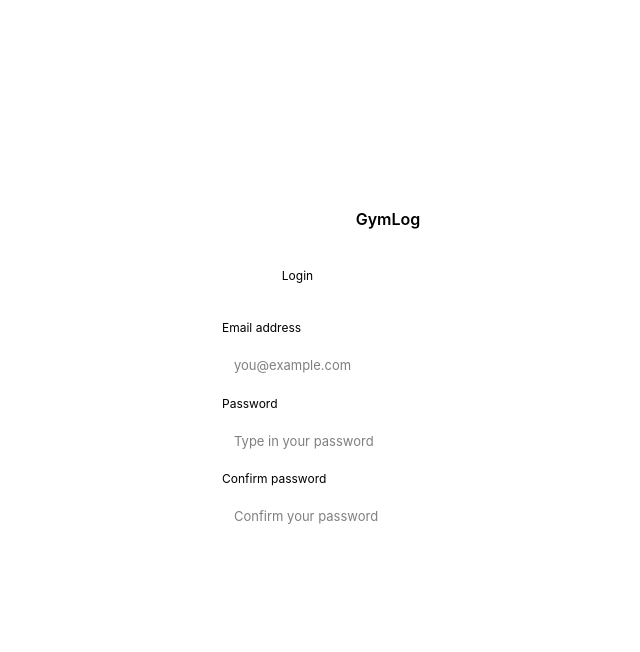
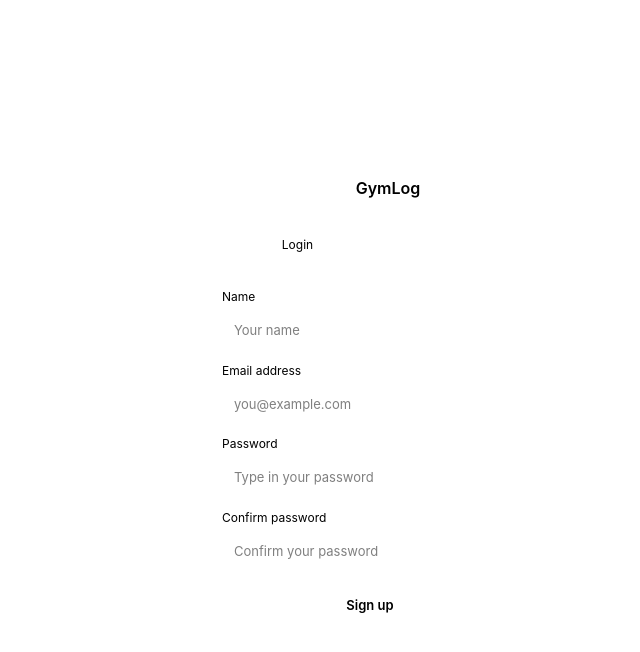
Before and after one commit to chinghaoh/gymlog-frontend, a React (Vite) app: page /login in a window 1280 px wide. Both pictures are taken after a click on the button "Register". Shown: the top 652 px of the page, without its empty margins (270-910 px from the left). Built offline with nearby package versions, Linux system fonts and the light colour scheme; the HTML template or start-up script is replaced by a standard one.

Commit message:
feat: backend connected, login page with basic validation added

```diff
--- a/src/components/pages/login.jsx
+++ b/src/components/pages/login.jsx
@@ -1,7 +1,99 @@
 import { useState } from "react"
+import { apiClient } from '../../lib/ApiClient'
+import { useNavigate } from "react-router-dom"
+
 
 export default function Login() {
     const [isLogin, setIsLogin] = useState(true)
+    const [name, setName] = useState("")
+    const [email, setEmail] = useState("")
+    const [password, setPassword] = useState("")
+    const [confirmPassword, setConfirmPassword] = useState("")
+    const [error, setError] = useState("")
+    const [touched, setTouched] = useState({})
+
+    const navigate = useNavigate()
+
+
+    const handleBlur = (field) => {
+        setTouched(prev => ({ ...prev, [field]: true }))
+    }
+
+    const getFieldError = (field) => {
+        if (!touched[field]) return null
+        if (field === 'email' && !email.includes('@')) return 'Please enter a valid email'
+        if (field === 'password' && password.length < 6) return 'Password must be at least 6 characters'
+        if (field === 'confirmPassword' && password !== confirmPassword) return 'Passwords do not match'
+        if (field === 'name' && name.trim() === '') return 'Please enter your name'
+        return null
+    }
+
+    const validate = () => {
+        if (!email.includes('@')) { setError('Please enter a valid email'); return false }
+        if (password.length < 6) { setError('Password must be at least 6 characters'); return false }
+        if (!isLogin && password !== confirmPassword) { setError('Passwords do not match'); return false }
+        if (!isLogin && name.trim() === '') { setError('Please enter your name'); return false }
+        return true
+    }
+
+    const handleSubmit = async () => {
+        setError('')
+        if (!validate()) return
+
+        const endpoint = isLogin ? '/api/auth/login' : '/api/auth/register'
+        const body = isLogin ? { email, password } : { name, email, password }
+
+        try {
+            const data = await apiClient(endpoint, {
+                method: 'POST',
+                body: JSON.stringify(body)
+            })
+            localStorage.setItem('token', data.token)
+            localStorage.setItem('userId', data.id)
+            localStorage.setItem('role', data.role)
+            localStorage.setItem('email', data.email)
+
+            if (isLogin) {
+                navigate('/dashboard')
+              } else {
+                setIsLogin(true)
+                setEmail('')
+                setError('')
+                setName('')
+                setPassword('')
+                setConfirmPassword('')
+                setTouched({})
+              }
+
+        } catch (err) {
+            setError(err.message)
+        }
+    }
+
+    const inputStyle = {
+        width: '100%',
+        background: 'var(--bg-input)',
+        borderRadius: 7,
+        padding: '9px 12px',
+        fontSize: 13,
+        color: 'var(--text-primary)',
+        outline: 'none',
+        marginBottom: 4
+    }
+
+    const isFormValid = () => {
+        if (!email.includes('@')) return false
+        if (password.length < 6) return false
+        if (!isLogin && password !== confirmPassword) return false
+        if (!isLogin && name.trim() === '') return false
+        return true
+    }
+
+    const fieldError = (field) => getFieldError(field) ? (
+        <div style={{ color: 'var(--red)', fontSize: 11, marginBottom: 8 }}>
+            {getFieldError(field)}
+        </div>
+    ) : <div style={{ marginBottom: 8 }} />
 
     return (
         <div style={{
@@ -20,6 +112,7 @@ export default function Login() {
                 maxWidth: 360,
             }}>
 
+                {/* Logo */}
                 <div style={{ display: 'flex', alignItems: 'center', justifyContent: 'center', gap: 8, marginBottom: '1.5rem' }}>
                     <div style={{
                         width: 28, height: 28, background: 'var(--purple)',
@@ -29,113 +122,87 @@ export default function Login() {
                     <span style={{ color: 'var(--text-primary)', fontWeight: 600, fontSize: 16 }}>GymLog</span>
                 </div>
 
-                <div style={{
-                    display: 'flex',
-                    background: 'var(--bg-page)',
-                    borderRadius: 8,
-                    padding: 3,
-                    marginBottom: '1.5rem'
-                }}>
-
-                    <button
-                        onClick={() => setIsLogin(true)}
-                        style={{
+                {/* Tabs */}
+                <div style={{ display: 'flex', background: 'var(--bg-page)', borderRadius: 8, padding: 3, marginBottom: '1.5rem' }}>
+                    <button onClick={() => setIsLogin(true)} style={{
                         flex: 1, padding: '7px', fontSize: 12, borderRadius: 6,
                         border: 'none', cursor: 'pointer',
                         background: isLogin ? 'var(--purple)' : 'transparent',
                         color: isLogin ? 'white' : 'var(--text-muted)',
                         fontWeight: isLogin ? 600 : 400
-                        }}>Login
-                    </button>
-
-                    <button
-                        onClick={() => setIsLogin(false)}
-                        style={{
+                    }}>Login</button>
+                    <button onClick={() => setIsLogin(false)} style={{
                         flex: 1, padding: '7px', fontSize: 12, borderRadius: 6,
                         border: 'none', cursor: 'pointer',
                         background: isLogin ? 'transparent' : 'var(--purple)',
                         color: isLogin ? 'var(--text-muted)' : 'white',
                         fontWeight: isLogin ? 400 : 600
-                        }}>Register
-                    </button>
+                    }}>Register</button>
                 </div>
 
-                <div>
-                    <label style={{ display: 'block', fontSize: 12, color: 'var(--text-muted)', marginBottom: 10 }}>
-                        Email address
-                    </label>
-                    <input
-                        className="input-field"
-                        type="email"
-                        placeholder="you@example.com"
-                        style={{
-                            width: '100%',
-                            background: 'var(--bg-input)',
-                            borderRadius: 7,
-                            padding: '9px 12px',
-                            fontSize: 13,
-                            color: 'var(--text-primary)',
-                            outline: 'none',
-                            marginBottom: 10
-                        }}
-                    />
-                </div>
-
-                <div>
-                    <label style={{ display: 'block', fontSize: 12, color: 'var(--text-muted)', marginBottom: 10 }}>
-                        Password
-                    </label>
-                    <input
-                        className="input-field"
-                        type="password"
-                        placeholder="Type in your password"
-                        style={{
-                            width: '100%',
-                            background: 'var(--bg-input)',
-                            borderRadius: 7,
-                            padding: '9px 12px',
-                            fontSize: 13,
-                            color: 'var(--text-primary)',
-                            outline: 'none',
-                            marginBottom: 10
-                        }}
-                    />
-                </div>
-
+                {/* Name - register only */}
                 {!isLogin && (
                     <div>
-                        <label style={{ display: 'block', fontSize: 12, color: 'var(--text-muted)', marginBottom: 10 }}>
-                            Confirm password
-                        </label>
-                        <input
-                            className="input-field"
-                            type="password"
-                            placeholder="Confirm your password"
-                            style={{
-                                width: '100%',
-                                background: 'var(--bg-input)',
-                                borderRadius: 7,
-                                padding: '9px 12px',
-                                fontSize: 13,
-                                color: 'var(--text-primary)',
-                                outline: 'none',
-                                marginBottom: 10
-                            }}
-                        />
+                        <label style={{ display: 'block', fontSize: 12, color: 'var(--text-muted)', marginBottom: 6 }}>Name</label>
+                        <input className="input-field" type="text" value={name}
+                            onChange={(e) => setName(e.target.value)}
+                            onBlur={() => handleBlur('name')}
+                            placeholder="Your name" style={inputStyle} />
+                        {fieldError('name')}
                     </div>
                 )}
 
-                <button style={{
+                {/* Email */}
+                <div>
+                    <label style={{ display: 'block', fontSize: 12, color: 'var(--text-muted)', marginBottom: 6 }}>Email address</label>
+                    <input className="input-field" type="email" value={email}
+                        onChange={(e) => setEmail(e.target.value)}
+                        onBlur={() => handleBlur('email')}
+                        placeholder="you@example.com" style={inputStyle} />
+                    {fieldError('email')}
+                </div>
+
+                {/* Password */}
+                <div>
+                    <label style={{ display: 'block', fontSize: 12, color: 'var(--text-muted)', marginBottom: 6 }}>Password</label>
+                    <input className="input-field" type="password" value={password}
+                        onChange={(e) => setPassword(e.target.value)}
+                        onBlur={() => handleBlur('password')}
+                        placeholder="Type in your password" style={inputStyle} />
+                    {fieldError('password')}
+                </div>
+
+                {/* Confirm password - register only */}
+                {!isLogin && (
+                    <div>
+                        <label style={{ display: 'block', fontSize: 12, color: 'var(--text-muted)', marginBottom: 6 }}>Confirm password</label>
+                        <input className="input-field" type="password" value={confirmPassword}
+                            onChange={(e) => setConfirmPassword(e.target.value)}
+                            onBlur={() => handleBlur('confirmPassword')}
+                            placeholder="Confirm your password" style={inputStyle} />
+                        {fieldError('confirmPassword')}
+                    </div>
+                )}
+
+                {/* Submit error */}
+                {error && (
+                    <div style={{ color: 'var(--red)', fontSize: 12, marginBottom: 8, padding: '8px 12px', background: 'var(--red-bg)', borderRadius: 6 }}>
+                        {error}
+                    </div>
+                )}
+
+                {/* Submit */}
+                <button
+                    onClick={handleSubmit}
+                    disabled={!isFormValid()}
+                    style={{
                         width: '100%',
-                    background: 'var(--purple)',
-                    color: 'white',
-                    border: 'none',
-                    borderRadius: 7,
-                    padding: '10px',
-                    fontSize: 13,
+                        background: isFormValid() ? 'var(--purple)' : 'var(--border)',
+                        color: isFormValid() ? 'white' : 'var(--text-muted)',
+                        border: 'none', borderRadius: 7, padding: '10px', fontSize: 13,
                         fontWeight: 600,
-                    cursor: 'pointer',
-                    marginTop: 10
+                        cursor: isFormValid() ? 'pointer' : 'not-allowed',
+                        marginTop: 4
                     }}>
                     {isLogin ? 'Sign in' : 'Sign up'}
                 </button>
--- /dev/null
+++ b/src/lib/apiClient.js
@@ -0,0 +1,23 @@
+const BASE_URL = 'http://localhost:8080'
+
+export async function apiClient(endpoint, options = {}) {
+  const token = localStorage.getItem('token')
+
+  const headers = {
+    'Content-Type': 'application/json',
+    ...(token && { Authorization: `Bearer ${token}` }),
+    ...options.headers,
+  }
+
+  const response = await fetch(`${BASE_URL}${endpoint}`, {
+    ...options,
+    headers,
+  })
+
+  if (!response.ok) {
+    const error = await response.json()
+    throw new Error(error.message || 'Something went wrong')
+  }
+
+  return response.json()
+}
```
Lines whose indentation alone changed are shown as unchanged.
